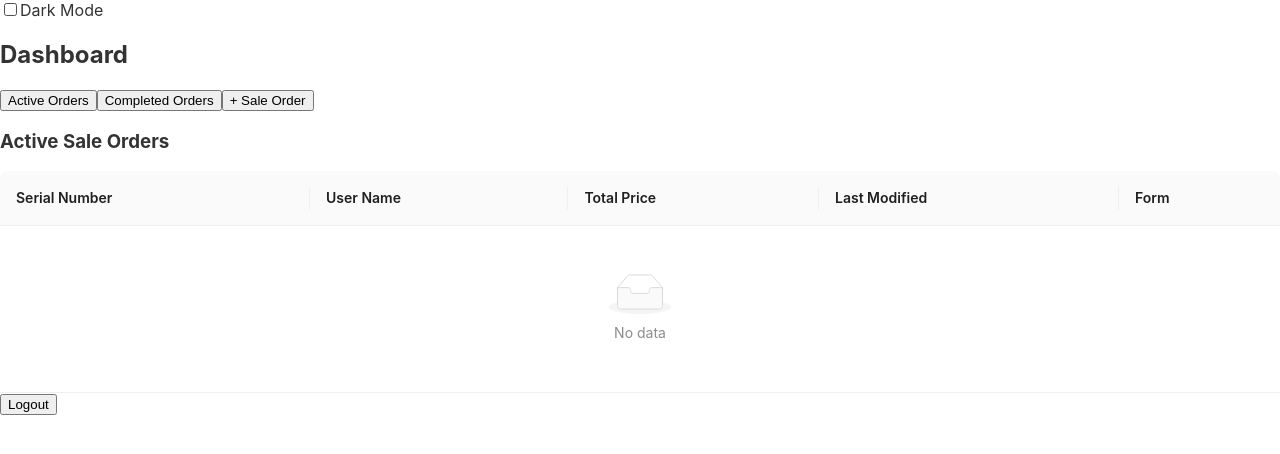
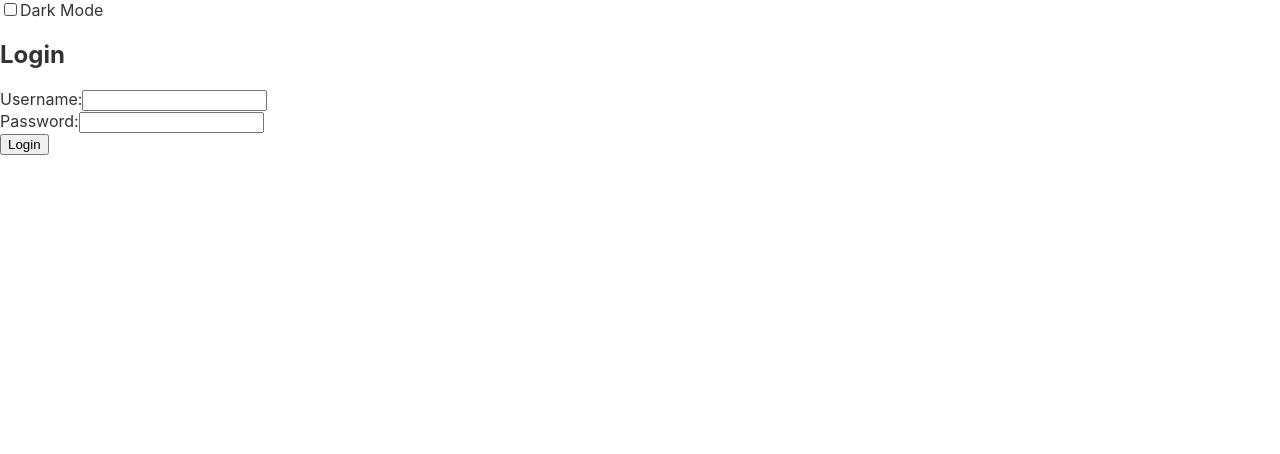
Before and after one commit to sabyasachirakshit/consumer-app, a React (Create React App) app: page /login in a window 1280 px wide. Before the commit this address led to /dashboard. Shown: the top 454 px of the page. Built offline with nearby package versions, Linux system fonts and the light colour scheme.

Commit message:
auth set to false

```diff
--- a/src/App.js
+++ b/src/App.js
@@ -11,7 +11,7 @@ import { ThemeProvider } from './components/ThemeContext';
 import "./styles/dark.css";
 
 const App = () => {
-  const [isAuthenticated, setIsAuthenticated] = useState(true);
+  const [isAuthenticated, setIsAuthenticated] = useState(false);
 
   const setAuth = (auth) => {
     setIsAuthenticated(auth);
```
